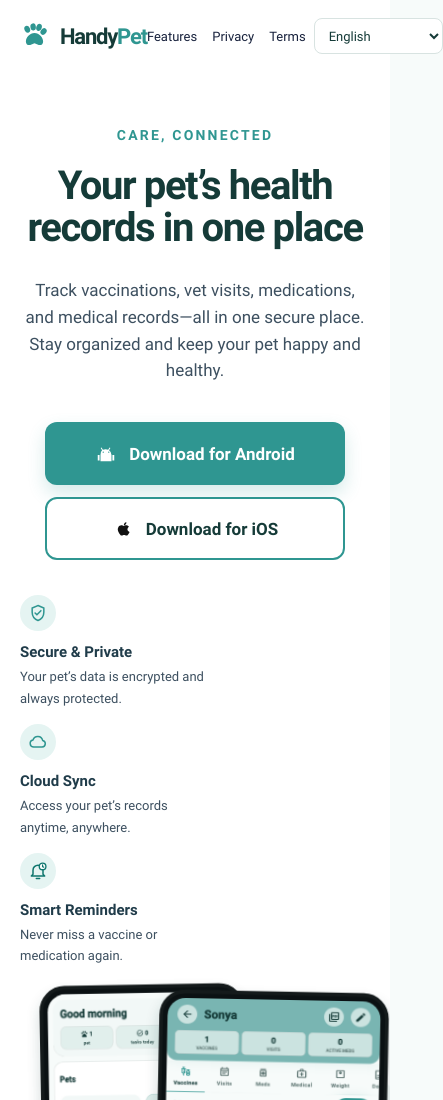
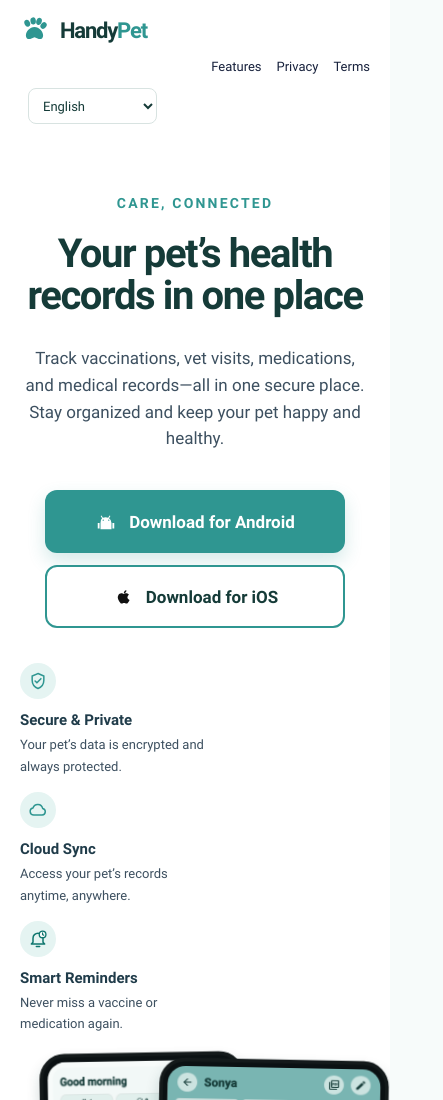
Before and after one commit to vklim-aqa/handypet-website, a plain HTML site: page index.html in a window 390 px wide. Shown: the top 1100 px of the page, 443 px wide, since content can reach past the window. Drawn offline with Linux system fonts and the light colour scheme.

Commit message:
Updated the responsive index header: -

```diff
--- a/index.html
+++ b/index.html
@@ -8,7 +8,7 @@
     content="HandyPet keeps your pet's health records, reminders, and care history in one secure place." />
   <title>HandyPet — Your pet's health, all in one place</title>
   <link rel="icon" type="image/png" href="assets/icon-white.png" />
-  <link rel="stylesheet" href="styles.css?v=17" />
+  <link rel="stylesheet" href="styles.css?v=18" />
   <script src="script.js?v=1" defer></script>
 </head>
 
--- a/styles.css
+++ b/styles.css
@@ -844,6 +844,22 @@ h3 {
 }
 
 @media(max-width:1000px) {
+    .site-header {
+        height: auto;
+        flex-wrap: wrap;
+        row-gap: 14px;
+        padding-top: 16px;
+        padding-bottom: 16px
+    }
+
+    .site-header .brand {
+        width: 100%
+    }
+
+    .site-header nav {
+        margin-left: auto
+    }
+
     .hero {
         grid-template-columns: 1fr;
         padding-top: 20px
@@ -887,8 +903,8 @@ h3 {
 
 @media(max-width:620px) {
     .site-header {
-        height: 72px;
-        padding: 0 20px
+        height: auto;
+        padding: 16px 20px
     }
 
     .brand {
```
Also changed, not shown: privacy.html (+1 -1 lines), terms.html (+1 -1 lines).
